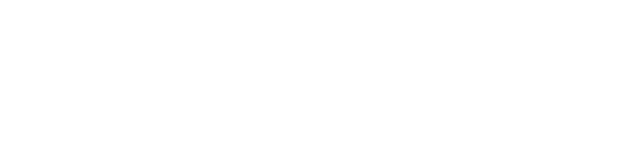
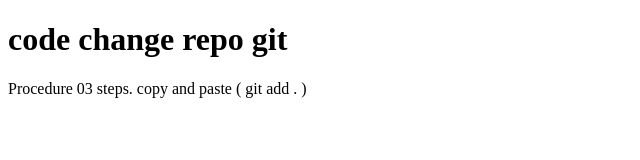
Before and after one commit to KaziHabiburRahmann/gitproject, a plain HTML site: page index.html in a window 1280 px wide. Shown: the whole page, without its empty margins (0-640 px from the left). Drawn offline with Linux system fonts and the light colour scheme.

Commit message:
added header

```diff
--- a/index.html
+++ b/index.html
@@ -8,6 +8,9 @@
     <link rel="shortcut icon" href="favicon.ico" type="image/x-icon">
 </head>
 <body>
-
+    <h1>code change repo git</h1>
+    <p>Procedure 03  steps.
+        copy and paste ( git add . )
+    </p>
 </body>
 </html>
```
